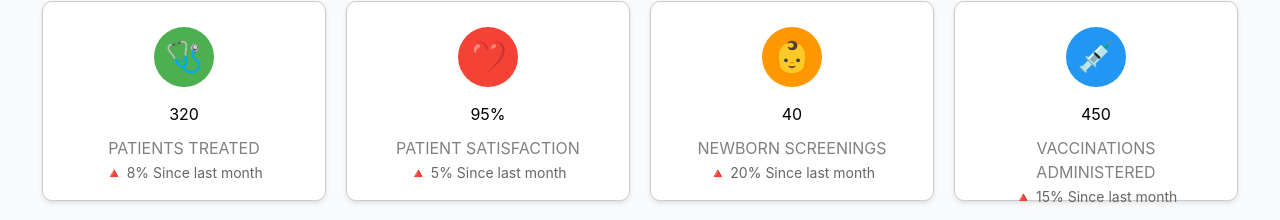
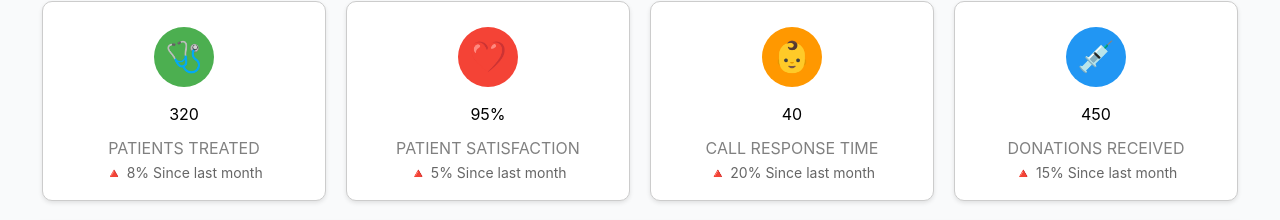
Before and after one commit to cfgcolumbus24/Team-21, a React (Vite) app in the folder frontend/: page /data in a window 1280 px wide. Shown: the part 185-405 px from the top of the page. Built offline with nearby package versions, Linux system fonts and the light colour scheme; no server answers.

Commit message:
changing stuff

```diff
--- a/frontend/src/components/GraphSection.jsx
+++ b/frontend/src/components/GraphSection.jsx
@@ -53,7 +53,7 @@ const GraphSection = () => {
     color="#ff9800" // Orange for warmth and attention
     icon="👶"
     amount="40"
-    label="NEWBORN SCREENINGS"
+    label="CALL RESPONSE TIME"
     change="🔺 20% Since last month"
 />
 
@@ -61,7 +61,7 @@ const GraphSection = () => {
     color="#2196f3" // Blue for trust and security
     icon="💉"
     amount="450"
-    label="VACCINATIONS ADMINISTERED"
+    label="DONATIONS RECEIVED"
     change="🔺 15% Since last month"
 />
 
```
